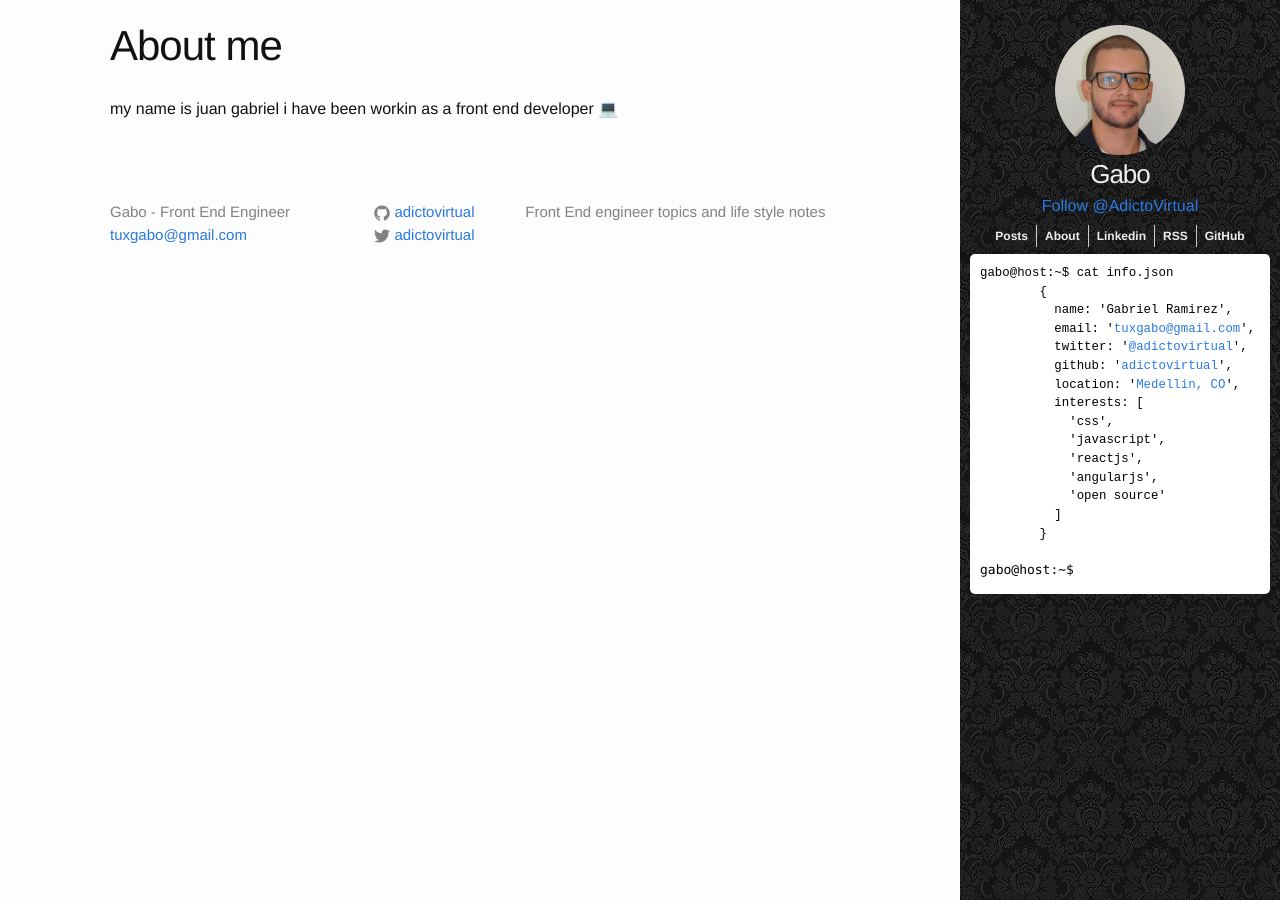
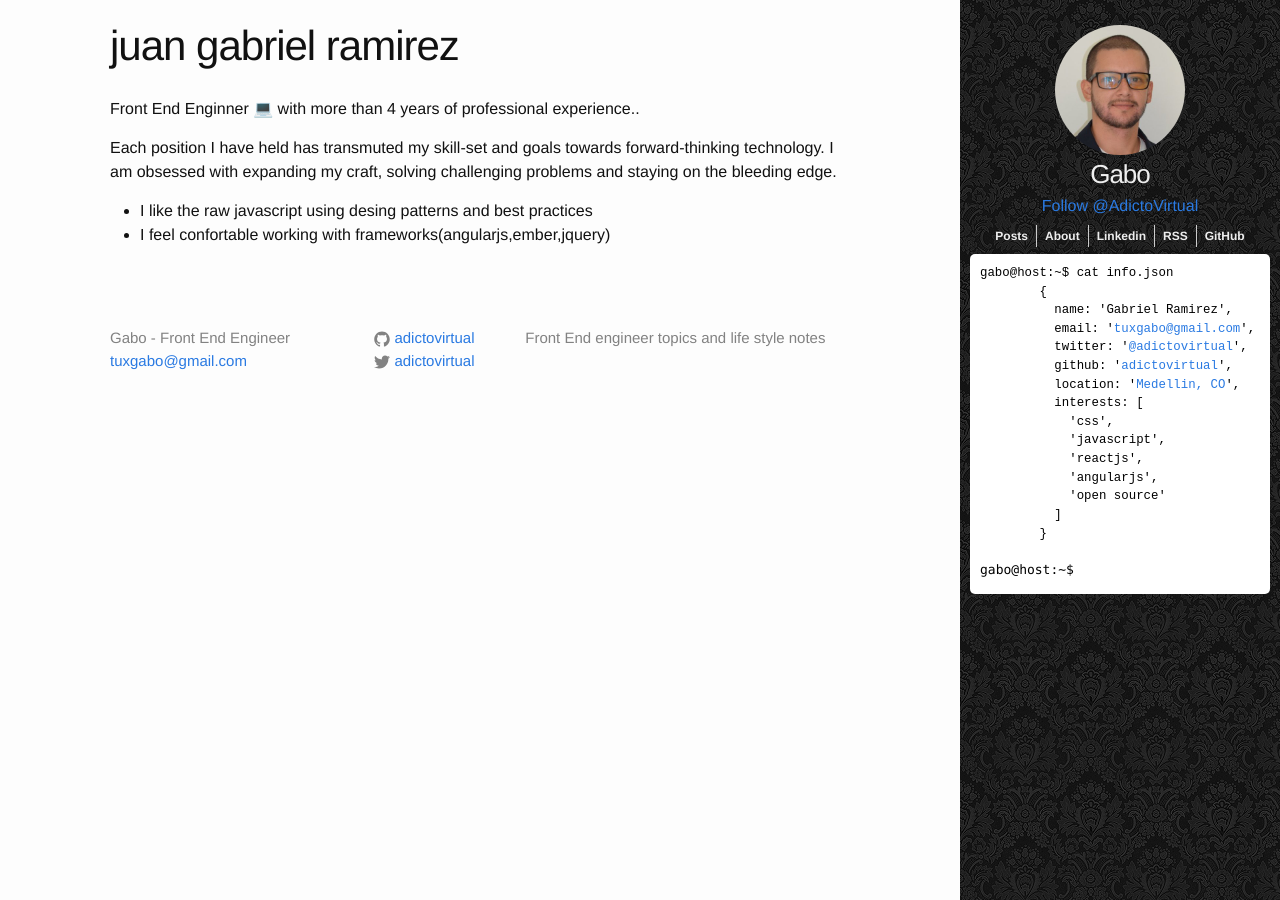
Before and after one commit to juanramirezc2/adictovirtual.github.io, a Jekyll site: the page built from about.md, in a window 1280 px wide. Built offline with Jekyll 4.4.1, drawn with Linux system fonts in a browser that asks for light colours; comment, search, counter and statistics services are not loaded.

Commit message:
sub folder for assets and about me additions

```diff
--- a/_includes/sidebar.html
+++ b/_includes/sidebar.html
@@ -2,7 +2,7 @@
 
   <div class="wrapper">
 
-    <div class="avatar"><img class="avatar__img" src="{{site.baseurl}}/assets/avatar.jpg"> </div>
+    <div class="avatar"><img class="avatar__img" src="{{site.baseurl}}/assets/images/avatar.jpg"> </div>
     <a class="site-title" href="{{ site.baseurl }}/">{{ site.nickname }}</a>
     <div class="site-header__twitter">
     <a href="https://twitter.com/AdictoVirtual" class="twitter-follow-button" data-show-count="true">Follow @AdictoVirtual</a>
--- a/_sass/_layout.scss
+++ b/_sass/_layout.scss
@@ -13,7 +13,7 @@
     padding:25px 10px;
     color: #eee;
     background-color: #1d1d1d;
-    background-image: url('/assets/black.gif');
+    background-image: url('/assets/images/black.gif');
 
     &__twitter{
       text-align:center;
--- a/about.md
+++ b/about.md
@@ -1,6 +1,11 @@
 ---
 layout: page
-title: About me
+title: juan gabriel ramirez
 permalink: /about/
 ---
-my name is juan gabriel  i have been workin as a front end developer 💻
+Front End Enginner 💻  with more than 4 years of professional experience..
+
+Each position I have held has transmuted my skill-set and goals towards forward-thinking technology. I am obsessed with expanding my craft, solving challenging problems and staying on the bleeding edge.
+
+- I like the raw javascript  using  desing patterns and best practices
+- I feel confortable working with frameworks(angularjs,ember,jquery)
```
Also changed, not shown: assets/images/avatar.jpg (renamed from assets/avatar.jpg), assets/images/black.gif (renamed from assets/black.gif), assets/images/javascript200.png (added).
